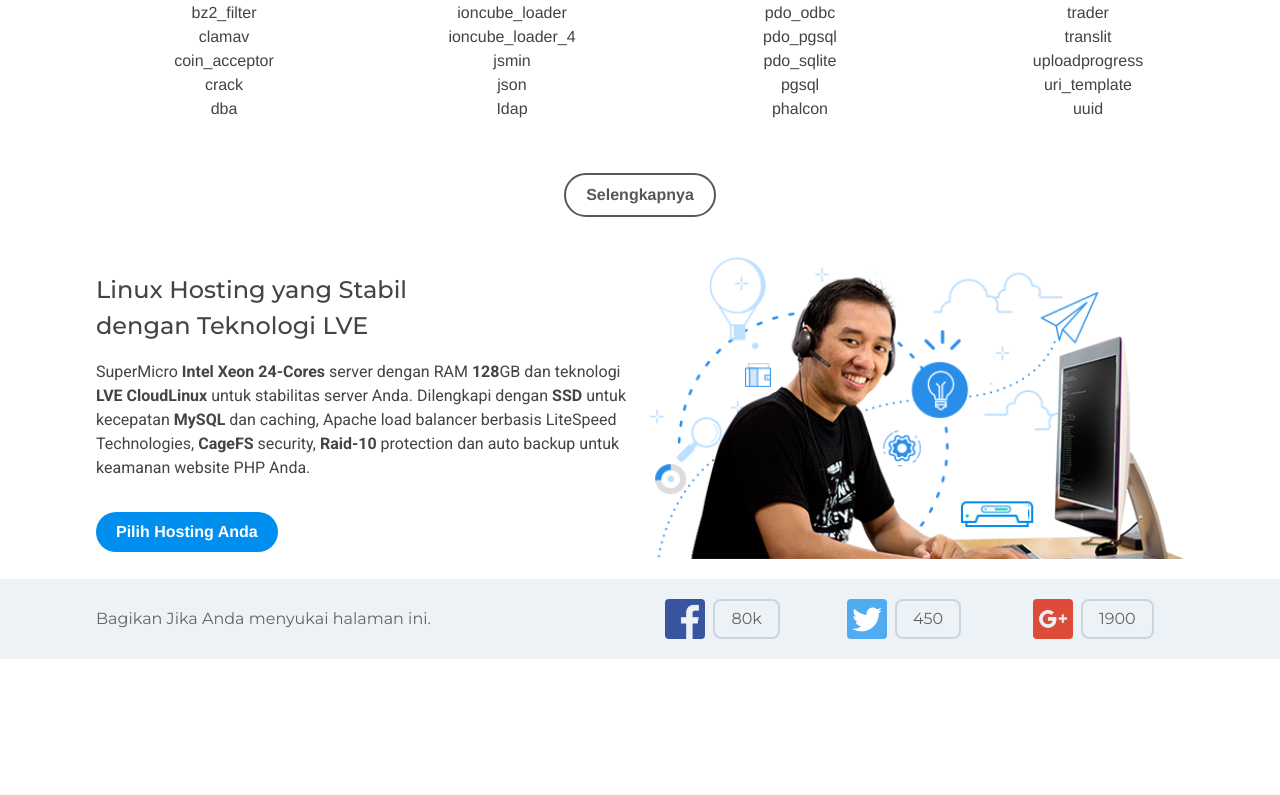
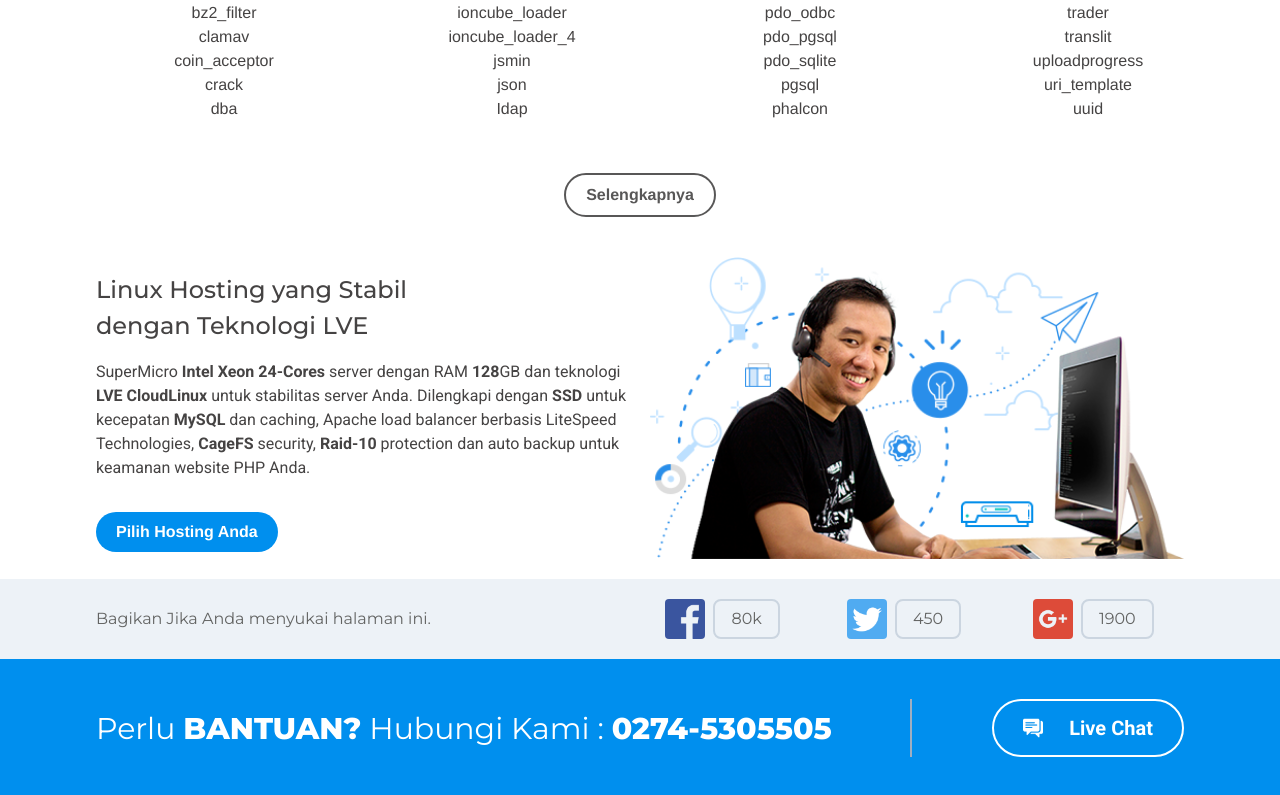
Before and after one commit to anshof/niagahoster, a Vue app: page /#/ in a window 1280 px wide. Shown: the part 3131-3926 px from the top of the page. Before the commit the page ends 3790 px from the top, so only its background shows below. Built offline with nearby package versions, Linux system fonts and the light colour scheme.

Commit message:
add bantuan component

```diff
--- /dev/null
+++ b/src/components/Bantuan.vue
@@ -0,0 +1,33 @@
+<template>
+  <div class="bg-niagaBlue py-10 text-white font-body">
+    <div class="mx-10 md:mx-16 lg:mx-24 md:grid md:grid-cols-12">
+      <div
+        class="md:col-span-9 border-0 md:border-r-2 md:border-gray-500 flex items-center justify-start mb-2 md:mb-0"
+      >
+        <p class="text-lg lg:text-3xl">
+          Perlu
+          <strong>BANTUAN?</strong> Hubungi Kami :
+          <strong>0274-5305505</strong>
+        </p>
+      </div>
+      <div class="md:col-span-3 my-auto flex md:ml-5 lg:ml-0 justify-center md:justify-end">
+        <button
+          class="font-bold text-sm w-48 lg:text-base rounded-full border-white border-2 py-1 lg:py-3 px-5 flex justify-around items-center"
+        >
+          <img class="lg:w-5 w-4 lg:h-5 h-4 mr-2" src="../assets/images/chat-white.png" alt="tag" />
+
+          <span class="font-semibold text-base lg:text-xl font-roboto">Live Chat</span>
+        </button>
+      </div>
+    </div>
+  </div>
+</template>
+
+<script>
+export default {
+  name: "Bantuan",
+};
+</script>
+
+<style scoped>
+</style>
--- a/src/views/Home.vue
+++ b/src/views/Home.vue
@@ -10,6 +10,7 @@
     <Modul />
     <LinuxHosting />
     <SocialMedia />
+    <Bantuan />
   </div>
 </template>
 
@@ -24,12 +25,14 @@ import LaravelSupport from "../components/LaravelSupport";
 import Modul from "../components/Modul";
 import LinuxHosting from "../components/LinuxHosting";
 import SocialMedia from "../components/SocialMedia";
+import Bantuan from "../components/Bantuan";
 export default {
   name: "Home",
   components: {
     Banner,
     ThreePanels,
     Quotes,
+    Bantuan,
     SocialMedia,
     LinuxHosting,
     Modul,
```
Also changed, not shown: src/assets/images/chat-white.png (added).
